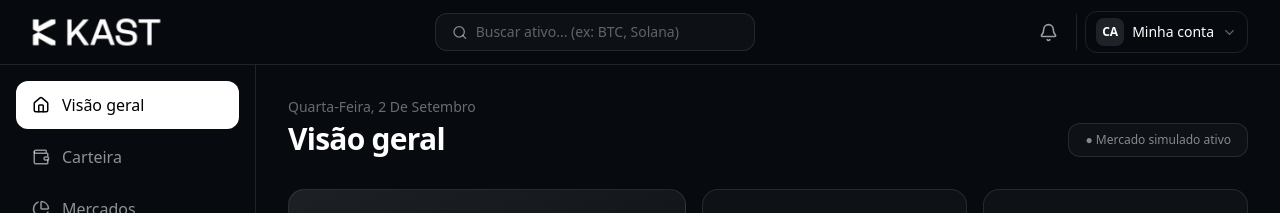
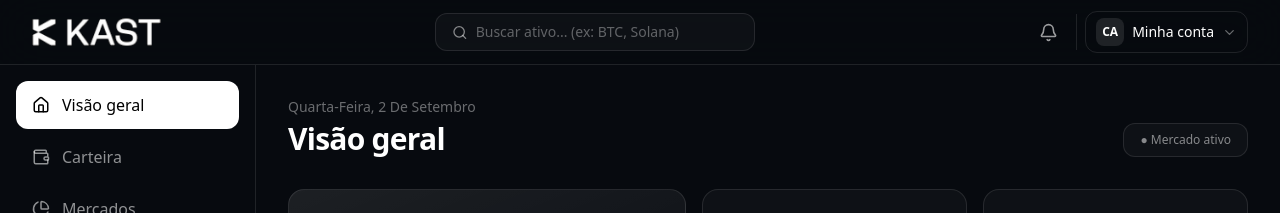
Before and after one commit to Cristianoalves226/dashboard-criptomoeda, a React (Vite) app: page / in a window 1280 px wide. Shown: the top 213 px of the page. Built offline with nearby package versions, Linux system fonts and the light colour scheme.

Commit message:
style: change badge text to 'Mercado ativo'

```diff
--- a/src/pages/Overview.tsx
+++ b/src/pages/Overview.tsx
@@ -32,7 +32,7 @@ export default function Overview({ hideBalance, setHideBalance, currency, setPag
           <p className="text-sm text-white/40 capitalize">{today}</p>
           <h1 className="mt-1 text-3xl font-bold tracking-tight">Visão geral</h1>
         </div>
-        <div className="rounded-xl border border-white/10 bg-white/[0.03] px-4 py-2 text-xs text-white/50">● Mercado simulado ativo</div>
+        <div className="rounded-xl border border-white/10 bg-white/[0.03] px-4 py-2 text-xs text-white/50">● Mercado ativo</div>
       </div>
 
       <section className="grid gap-4 lg:grid-cols-[1.5fr_1fr_1fr]">
```
